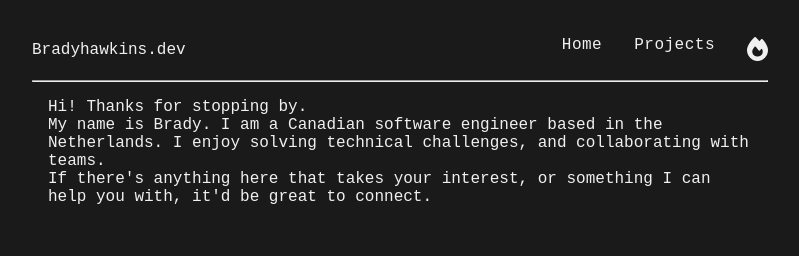
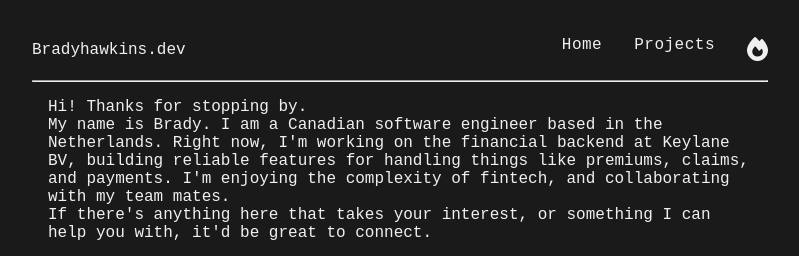
Before and after one commit to hawk0120/hawk0120.dev, an Angular app: page / in a window 1280 px wide. Shown: the top 256 px of the page, without its empty margins (240-1039 px from the left). Built offline with nearby package versions, Linux system fonts and the light colour scheme.

Commit message:
Update home messaging

```diff
--- a/src/app/pages/home/home.html
+++ b/src/app/pages/home/home.html
@@ -1,6 +1,8 @@
 <div class="home-container">
   <p>Hi! Thanks for stopping by.</p>
-  <p>My name is Brady. I am a Canadian software engineer based in the Netherlands. I enjoy solving technical challenges, and collaborating with teams.</p>
+  <p>My name is Brady. I am a Canadian software engineer based in the Netherlands.
+  Right now, I'm working on the financial backend at Keylane BV, building reliable features for handling things like premiums, claims, and payments.
+  I'm enjoying the complexity of fintech, and collaborating with my team mates.</p>
   <p>If there's anything here that takes your interest, or something I can help you with, it'd be great to connect.</p>
 </div>
 <div class="photo-container">
--- a/src/index.html
+++ b/src/index.html
@@ -2,7 +2,7 @@
 <html lang="en">
 <head>
   <meta charset="utf-8">
-  <title>BradyhawkinsDev</title>
+  <title>bradyhawkins.dev</title>
   <base href="/">
   <meta name="viewport" content="width=device-width, initial-scale=1">
   <link rel="icon" type="image/x-icon" href="../public/favicon.ico">
```
